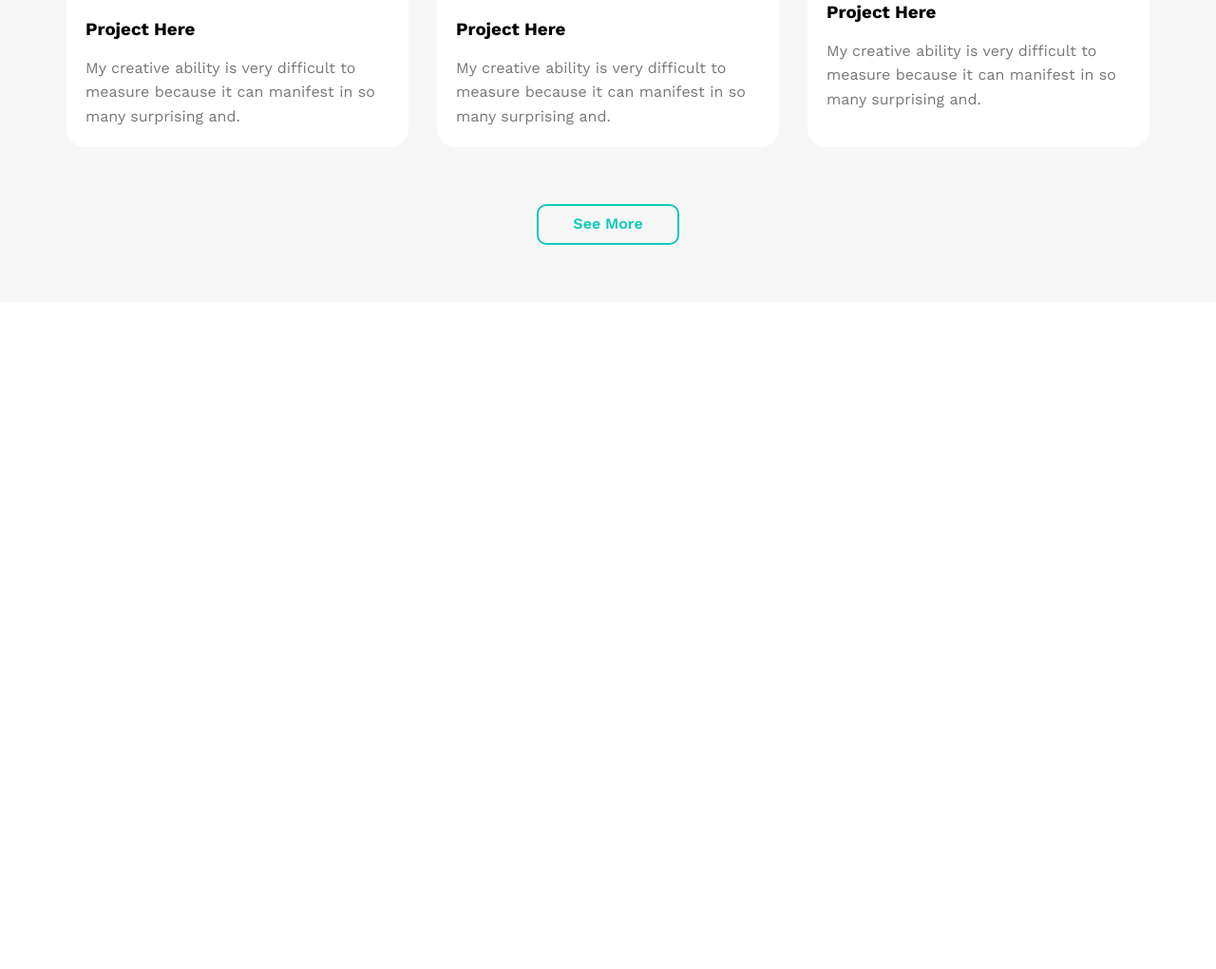
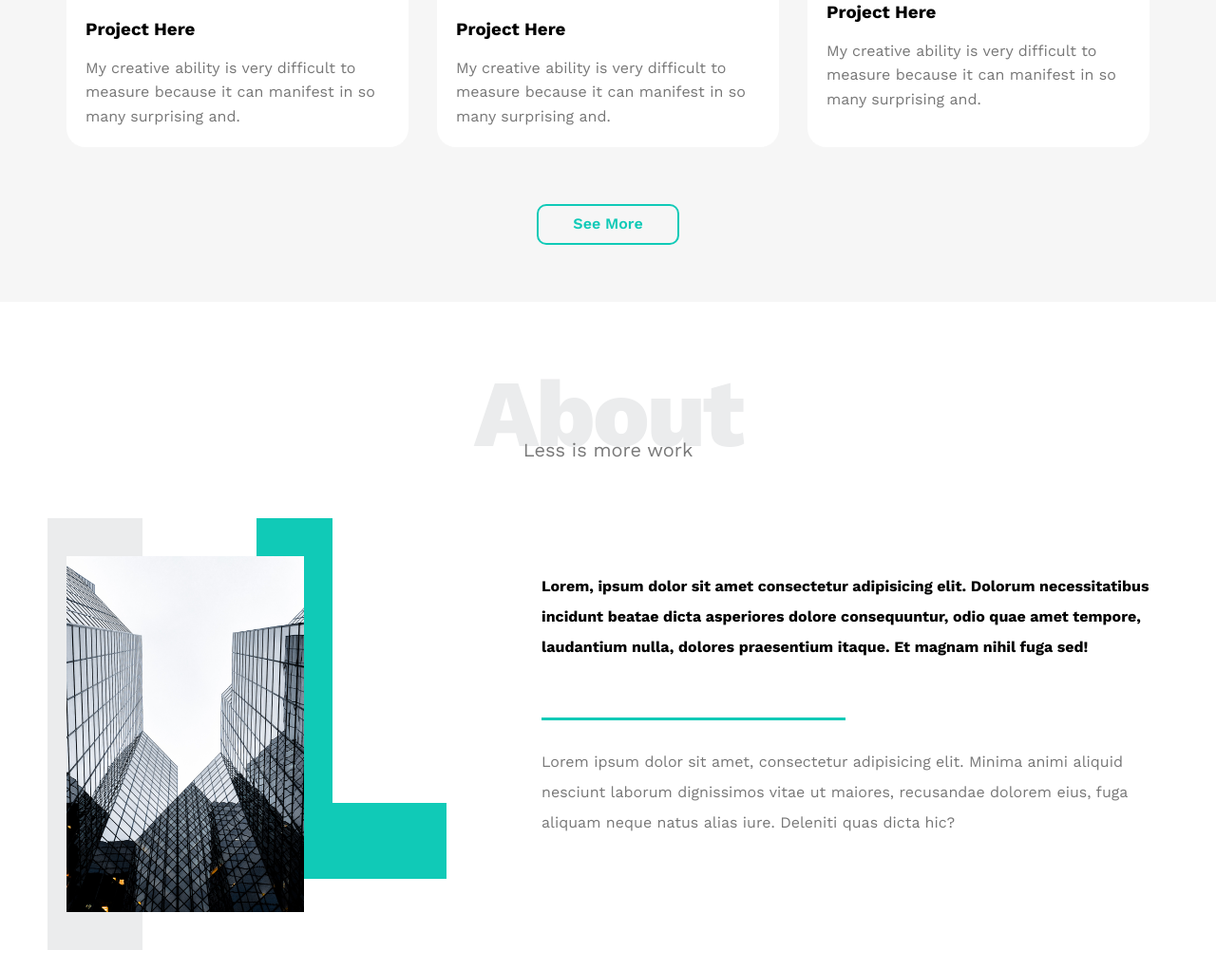
Before and after one commit to EngHikmat/LeonTemplate, a plain HTML site: page index.html in a window 1280 px wide. Shown: the part 2546-3567 px from the top of the page at 95% size. Before the commit the page ends 2864 px from the top, so only its background shows below. Drawn offline with nearby package versions, Linux system fonts and the light colour scheme.

Commit message:
about section

```diff
--- a/css/leon.css
+++ b/css/leon.css
@@ -374,3 +374,92 @@ body {
     cursor: pointer;
     color: white;
 }
+
+/*--------------------------------------------------------End Portfolio--------------------------------------------------------------*/
+/*--------------------------------------------------------Start About---------------------------------------------------------------*/
+.about {
+    padding-top: var(--section-padding);
+    padding-bottom: var(--section-padding);
+}
+
+.about .about-content {
+    margin-top: 100px;
+    display: flex;
+    flex-wrap: wrap;
+    justify-content: space-between;
+}
+
+@media (max-width:991px) {
+    .about .about-content {
+        flex-direction: column;
+        text-align: center;
+    }
+
+    .about .about-content .image {
+        margin: 0 auto 60px;
+    }
+
+    .about .about-content .image::before,
+    .about .about-content .image::after {
+        display: none;
+    }
+}
+
+.about .about-content .image {
+    position: relative;
+    width: 250px;
+    height: 375px;
+}
+
+.about .about-content .image img {
+    max-width: 100%;
+    height: 375px;
+}
+
+.about .about-content .image::before {
+    content: "";
+    position: absolute;
+    background-color: #ebeced;
+    width: 100px;
+    height: calc(100% + 80px);
+    top: -40px;
+    left: -20px;
+    z-index: -1;
+}
+
+.about .about-content .image::after {
+    content: '';
+    position: absolute;
+    width: 120px;
+    height: 300px;
+    border-left: 80px solid var(--main-color);
+    border-bottom: 80px solid var(--main-color);
+    top: -40px;
+    right: -150px;
+    z-index: -1;
+}
+
+.about .about-content .text {
+    flex-basis: calc(100% - 500px);
+}
+
+.about .about-content .text p:first-of-type {
+    font-weight: bold;
+    line-height: 2;
+    margin-bottom: 50px;
+}
+
+.about .about-content .text hr {
+    width: 50%;
+    display: inline-block;
+    border: none;
+    border-bottom: 3px solid;
+    border-color: var(--main-color);
+}
+
+.about .about-content .text p:last-of-type {
+    line-height: 2;
+    color: #777;
+}
+
+/*--------------------------------------------------------End About----------------------------------------------------------------*/
--- a/index.html
+++ b/index.html
@@ -161,6 +161,30 @@
         </div>
     </div>
     <!--End Portfolio-->
+    <!--Start About-->
+    <div class="about">
+        <div class="container">
+            <h2 class="special-heading">About</h2>
+            <p>Less is more work</p>
+            <div class="about-content">
+                <div class="image">
+                    <img src="./img/about.jpg" alt="">
+                </div>
+                <div class="text">
+                    <p>Lorem, ipsum dolor sit amet consectetur adipisicing elit. Dolorum necessitatibus incidunt beatae
+                        dicta asperiores dolore consequuntur, odio quae amet tempore, laudantium nulla, dolores
+                        praesentium itaque. Et magnam nihil fuga sed!</p>
+                    <hr>
+                    <p>
+                        Lorem ipsum dolor sit amet, consectetur adipisicing elit. Minima animi aliquid nesciunt laborum
+                        dignissimos vitae ut maiores, recusandae dolorem eius, fuga aliquam neque natus alias iure.
+                        Deleniti quas dicta hic?
+                    </p>
+                </div>
+            </div>
+        </div>
+    </div>
+    <!--End About-->
 
 </body>
 
```
Also changed, not shown: img/about.jpg (added).
